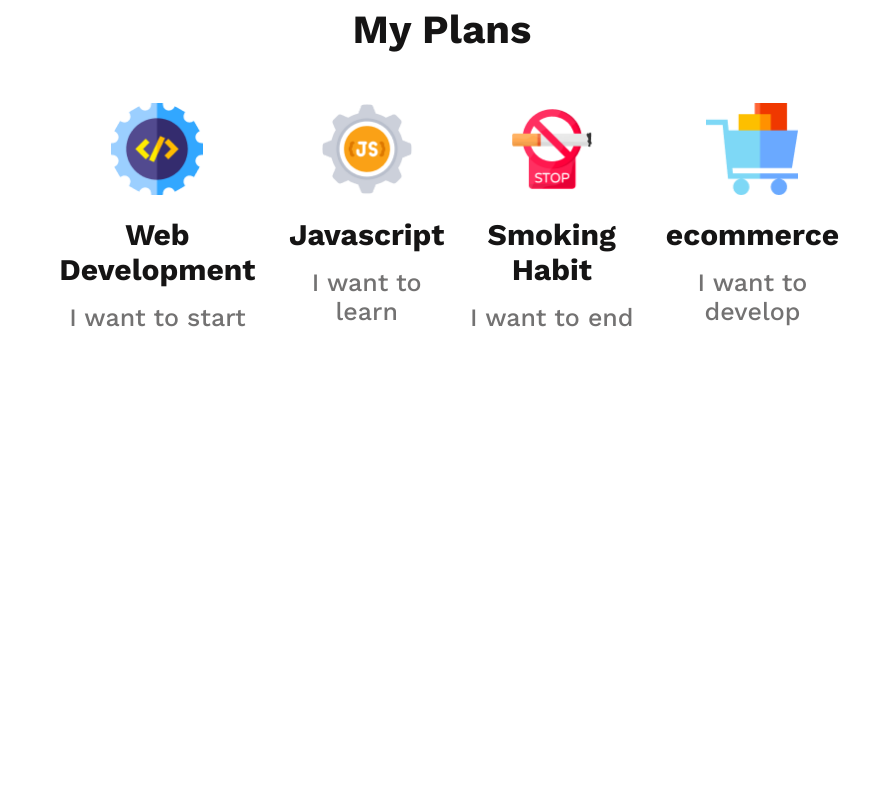
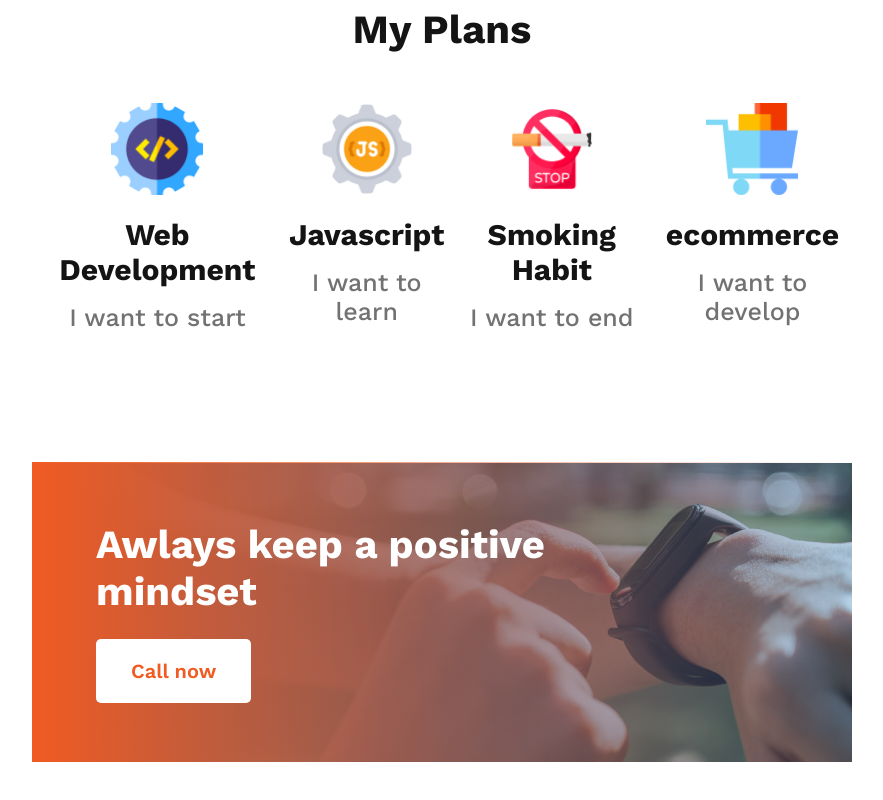
Before and after one commit to nisakib07/new-year-new-me-practice, a plain HTML site: page index.html in a window 1280 px wide. Shown: the part 1651-2451 px from the top of the page, without its empty margins (198-1081 px from the left). Before the commit the page ends 1983 px from the top, so only its background shows below. Drawn offline with nearby package versions, Linux system fonts and the light colour scheme.

Commit message:
positive section done

```diff
--- a/CSS/style.css
+++ b/CSS/style.css
@@ -130,3 +130,40 @@
   font-size: 25px;
   font-weight: 500;
 }
+
+/* Positive section */
+
+.positive {
+  margin: 130px 230px;
+  background-image: linear-gradient(
+      90deg,
+      #f15b22 0%,
+      rgba(241, 91, 34, 0) 100%
+    ),
+    url("../images/gradient1.png"), url("../images/watch.png");
+  height: 300px;
+
+  display: flex;
+  flex-direction: column;
+  justify-content: center;
+  align-items: flex-start;
+  padding-left: 64px;
+}
+
+.positive-header {
+  color: #fff;
+  font-size: 40px;
+  font-weight: 700;
+  margin-bottom: 24px;
+}
+
+.positive-btn {
+  border-radius: 5px;
+  background: #fff;
+  color: #f15b22;
+  text-align: center;
+  font-size: 20px;
+  font-weight: 600;
+  border: none;
+  padding: 20px 35px;
+}
--- a/index.html
+++ b/index.html
@@ -100,7 +100,15 @@
 
       <!-- Positive Section -->
 
-      <section class="positive"></section>
+      <section class="positive">
+        <h1 class="positive-header">
+          Awlays keep a positive <br />
+          mindset
+        </h1>
+        <div>
+          <button class="positive-btn">Call now</button>
+        </div>
+      </section>
     </main>
     <footer></footer>
   </body>
```
